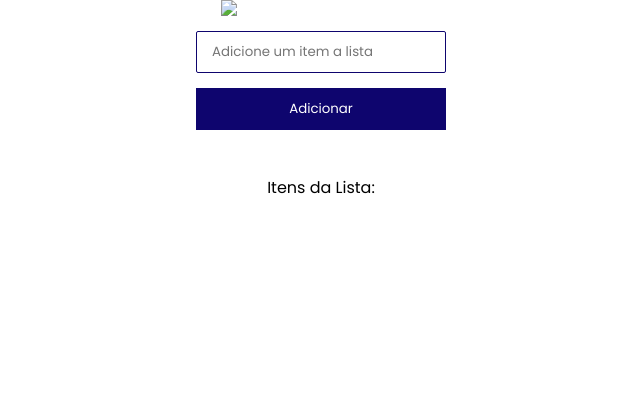
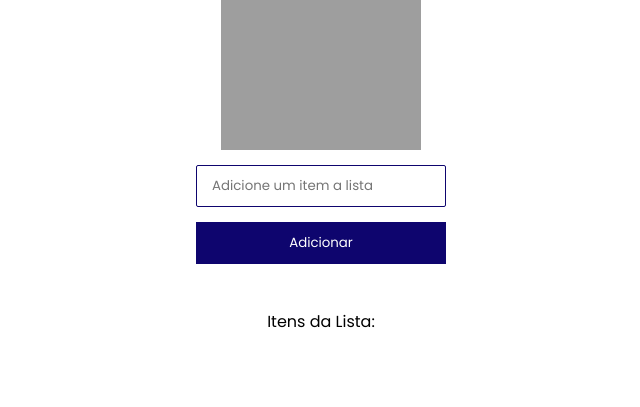
Before and after one commit to dezoliveira/shoplist, a plain HTML site: page index.html in a window 1280 px wide. Shown: the whole page, without its empty margins (319-959 px from the left). Drawn offline with Linux system fonts and the light colour scheme; the site is published under a folder, as on GitHub Pages, so addresses that start at the root find nothing; no server answers.

Commit message:
refactor

```diff
--- a/index.html
+++ b/index.html
@@ -14,7 +14,7 @@
 </head>
 <body>
   <div class="container">
-    <img src="/assets/logo.jpg"/>
+    <img src="assets/logo.jpg"/>
     <input class="product" type="text" id="input" placeholder="Adicione um item a lista"/>
     <button id="btnAdd">Adicionar</button>
     <div class="list">
```
